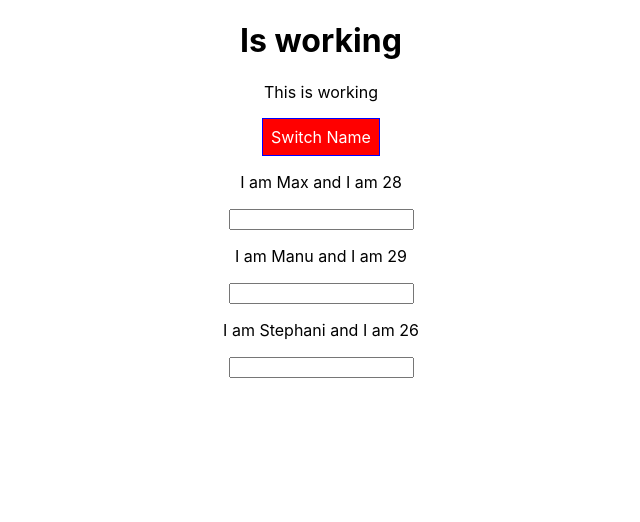
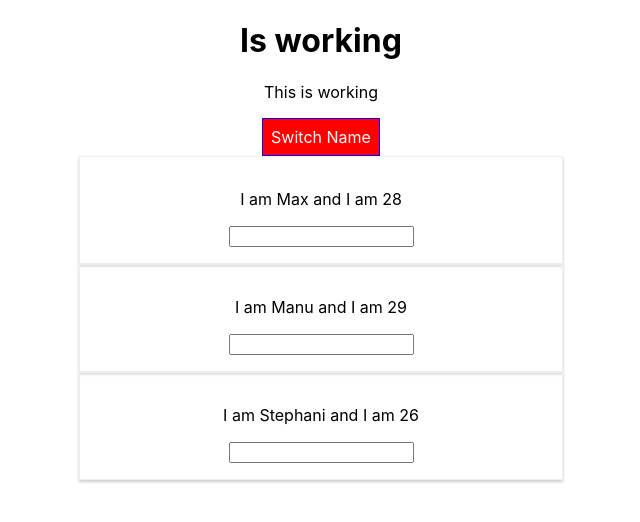
Before and after one commit to gabrielgila/hamburger-react, a React (Create React App) app: page / in a window 1280 px wide. Both pictures are taken after a click on the button "Switch Name". Shown: the top 522 px of the page, without its empty margins (319-959 px from the left). Built offline with nearby package versions, Linux system fonts and the light colour scheme.

Commit message:
radium mediq query

```diff
--- a/src/App.js
+++ b/src/App.js
@@ -1,6 +1,6 @@
 import React, {Component} from 'react';
 import './App.css';
-import Radium from 'radium';
+import Radium, {StyleRoot} from 'radium';
 import Person from './Person/Person';
 
 class App extends Component {
@@ -54,7 +54,11 @@
             font: 'inherit',
             border: '1px solid blue',
             padding: '8px',
-            cursos: 'pointer'
+            cursos: 'pointer',
+            ':hover': {
+                backgroundColor: 'lightgreen',
+                color: 'black'
+            }
         };
 
         let persons = null;
@@ -74,6 +78,10 @@
             );
 
             style.backgroundColor= 'red';
+            style[':hover'] = {
+                backgroundColor: 'lightgreen',
+                color: 'black'
+            }
         }
 
         let classes = [];
@@ -85,6 +93,7 @@
         }
 
         return (
+            <StyleRoot>
             <div className="App">
                 <h1>Is working</h1>
                 <p className={classes}>This is working</p>
@@ -93,6 +102,8 @@
                     onClick={this.tooglePersonsHandler}>Switch Name</button>
                 {persons}
             </div>
+            </StyleRoot>
+
         );
     }
 }
--- a/src/Person/Person.css
+++ b/src/Person/Person.css
@@ -6,7 +6,3 @@
     padding: 16px;
     text-align: center;
 }
-
-button {
-
-}
--- a/src/Person/Person.js
+++ b/src/Person/Person.js
@@ -1,9 +1,16 @@
 import React from "react";
 import Radium from 'radium';
+import './Person.css';
 
 const person = (props) => {
+    const style = {
+        '@media (min-width: 500px)': {
+            width: '450px'
+        }
+    };
+
     return (
-        <div>
+        <div className="Person" style={style}>
             <p onClick={props.click}>I am {props.name} and I am {props.age}</p>
             <p>{props.children}</p>
             <input type="text" onChange={props.changed}/>
```
